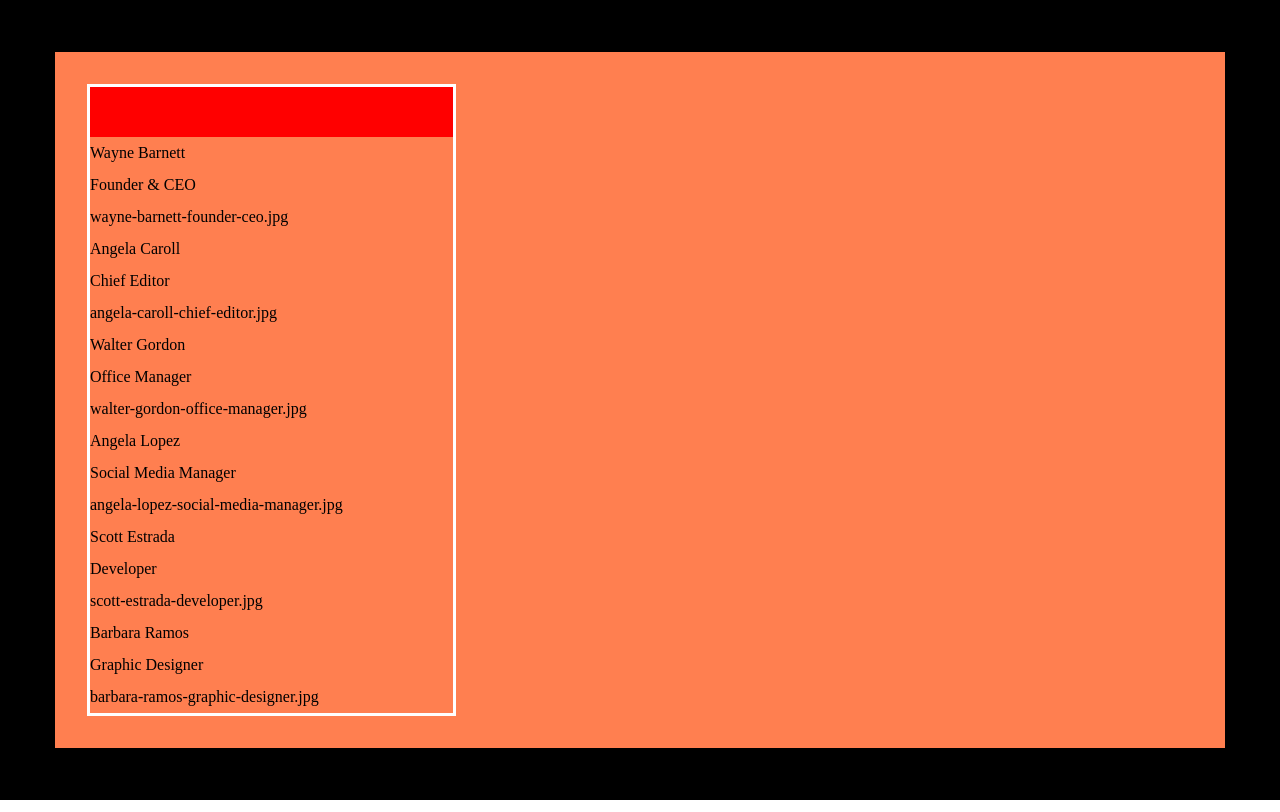
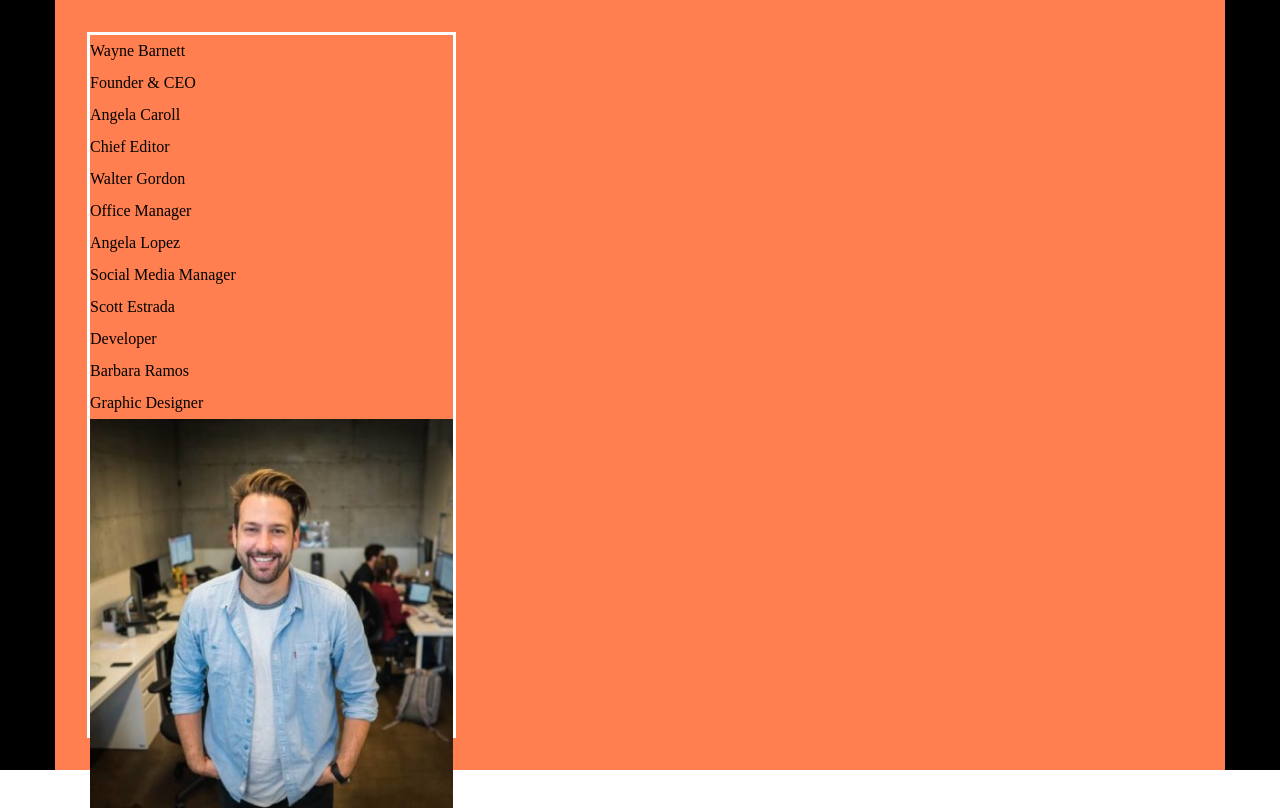
Before and after one commit to Massimiliano214/js-our-team, a plain HTML site: page Bonus/index.html in a window 1280 px wide. Shown: the top 812 px of the page. Drawn offline with Linux system fonts and the light colour scheme.

Commit message:
rewoked cards layout

```diff
--- a/Bonus/css/style.css
+++ b/Bonus/css/style.css
@@ -6,7 +6,6 @@
 
 main {
     width: 100%;
-    height: 100vh;
     display: flex;
     align-items: center;
     justify-content: center;
@@ -30,11 +29,14 @@ main {
 }
 
 .card {
-    width: calc(100% / 3);
+    height: 700px;
+    width: 100%;
 }
 
 .photo {
+    height: 70px;
+}
+
+.image {
     width: 100%;
-    height: 50px;
-    background-color: red;
 }
--- a/Bonus/js/main.js
+++ b/Bonus/js/main.js
@@ -32,32 +32,42 @@ let listaMembri = [
     {
         nome: "Barbara Ramos",
         ruolo: "Graphic Designer",
-        img: "barbara-ramos-graphic-designer.jpg"
+        "img": "barbara-ramos-graphic-designer.jpg"
     },
 ];
 
 let cardsDom = document.querySelector(".cards");
 let photoDom = document.querySelector(".photo");
 
+
+
+const cardDom = document.createElement("div") ;
+
 for (let i = 0; i < listaMembri.length; i++) {
 
-    for (let key in listaMembri[i]){
-        console.log(listaMembri[i][key]);
-        cardsDom.innerHTML += `<div class="card${i}">${listaMembri[i][key]}<br></div>`;
-    }
 
-    let cardDom = document.querySelector(".card");
+
+    cardDom.innerHTML += `${listaMembri[i].nome}<br>`;
+
+
+    cardDom.innerHTML += `${listaMembri[i].ruolo} <br>`;
+
+
+
 
 
     photoDom.innerHTML +=
         `
-            <img src= ./img/${listaMembri[i].img}><br>
+            <img class="image" src="./img/${listaMembri[i].img}"><br>
         `;
 
+    console.log("console card dom " + cardDom);
+}
 
-}
+    cardDom.classList.add("card");
+    cardsDom.append(cardDom);
+    cardDom.append(photoDom);
 
 
 
-
-    //containerDom.innerHTML += listaMembri[listaMembri.length - 1][key]+ "<br>";
+    console.log("cardDom" + cardDom);
```
